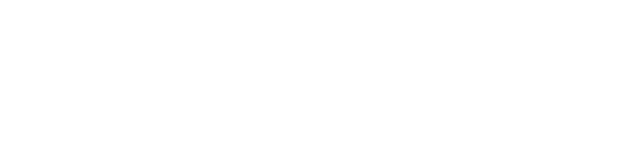
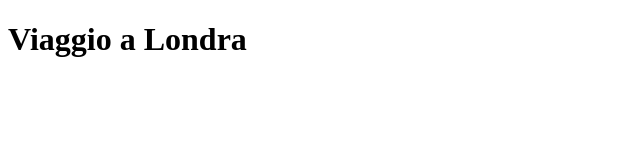
Before and after one commit to Emmanuele-Iannucci/html-london-trip, a plain HTML site: page index.html in a window 1280 px wide. Shown: the whole page, without its empty margins (0-640 px from the left). Drawn offline with Linux system fonts and the light colour scheme.

Commit message:
title text

```diff
--- a/index.html
+++ b/index.html
@@ -6,6 +6,7 @@
 
 </head>
 <body>
+    <h1>Viaggio a Londra</h1>
 
 </body>
 </html>
```
